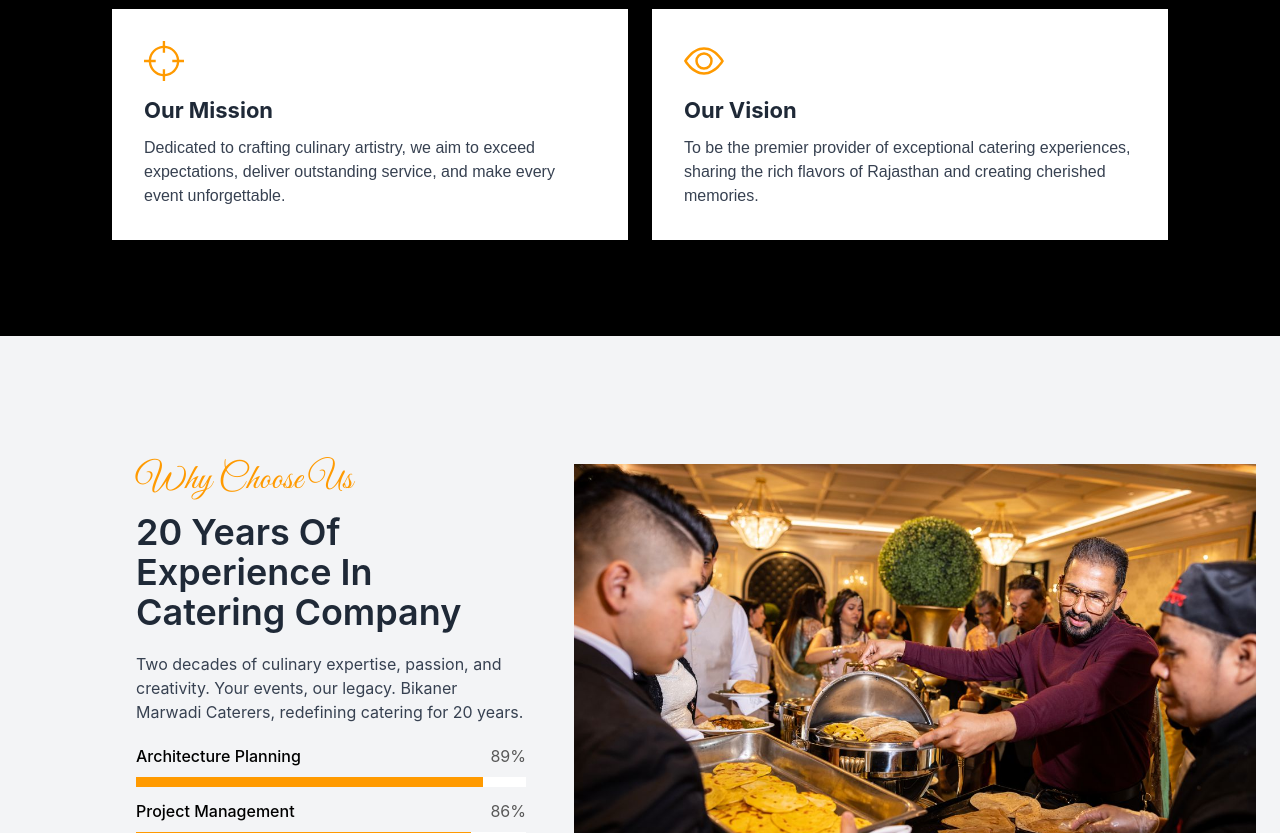
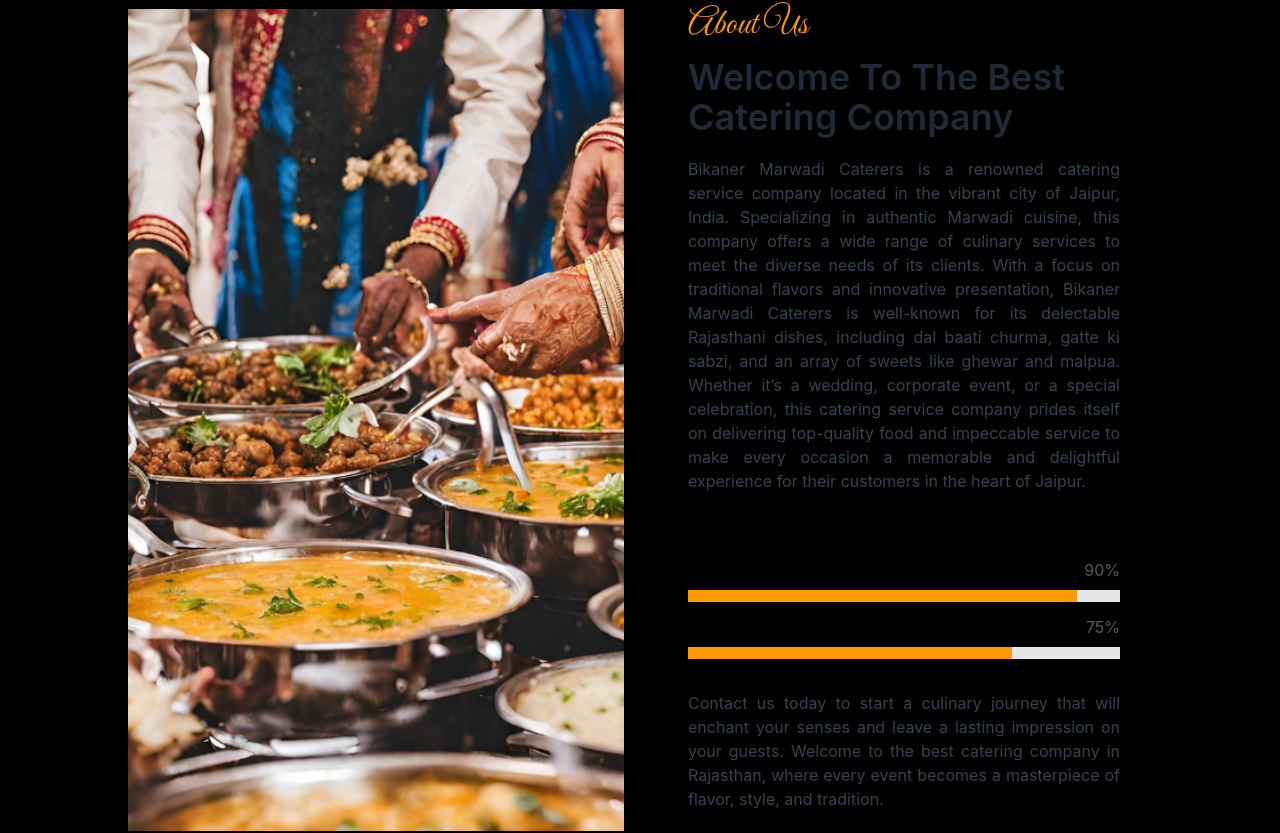
Before and after one commit to mdawlad29/wedding, a Next.js app: page /about in a window 1280 px wide. Shown: the part 647-1480 px from the top of the page. Built offline with nearby package versions, Linux system fonts and the light colour scheme.

Commit message:
About us

```diff
--- a/src/app/about/page.tsx
+++ b/src/app/about/page.tsx
@@ -1,7 +1,8 @@
 "use client";
-import ChooseUs from "@/components/About/ChooseUs";
-import Mission from "@/components/About/Mission";
-import OurTem from "@/components/About/OutTeam";
+import AboutUs from "@/components/aboutUs/AboutUs";
+import ChooseUs from "@/components/aboutUs/ChooseUs";
+import Mission from "@/components/aboutUs/Mission";
+import OurTem from "@/components/aboutUs/OutTeam";
 import Blog from "@/components/Blog";
 import Events from "@/components/Events";
 import React from "react";
@@ -9,6 +10,7 @@
 const AboutPage = () => {
   return (
     <>
+      <AboutUs />
       <Mission />
       <ChooseUs />
       <OurTem />
--- a/src/app/page.tsx
+++ b/src/app/page.tsx
@@ -1,4 +1,4 @@
-import About from "@/components/About";
+import About from "@/components/aboutUs/About";
 import Blog from "@/components/Blog";
 import Events from "@/components/Events";
 import OurWork from "@/components/OurWork";
--- /dev/null
+++ b/src/components/aboutUs/AboutUs/index.tsx
@@ -0,0 +1,130 @@
+import ComponentLayout from "@/components/shared/ComponentLayout";
+import { Col, Flex, Row, Typography } from "antd";
+import Image from "next/image";
+import React, { useEffect, useRef, useState } from "react";
+import { Heading } from "@/components/shared/PageHeading";
+import { motion, useInView } from "framer-motion";
+
+const AboutUs = () => {
+  const ref = useRef(null);
+  const isInView = useInView(ref);
+  const [progress1, setProgress1] = useState(0);
+  const [progress2, setProgress2] = useState(0);
+
+  useEffect(() => {
+    if (isInView) {
+      setProgress1(0);
+      setProgress2(0);
+
+      let count1 = 0;
+      let count2 = 0;
+      const interval1 = setInterval(() => {
+        if (count1 >= 90) {
+          clearInterval(interval1);
+        } else {
+          count1++;
+          setProgress1(count1);
+        }
+      }, 10);
+
+      const interval2 = setInterval(() => {
+        if (count2 >= 75) {
+          clearInterval(interval2);
+        } else {
+          count2++;
+          setProgress2(count2);
+        }
+      }, 10);
+    }
+  }, [isInView]);
+
+  return (
+    <ComponentLayout>
+      <Row gutter={[32, 32]} className="!m-0">
+        <Col xs={24} lg={12}>
+          <Image
+            src={"/assets/images/about/about-us.png"}
+            alt={"about-image"}
+            width={300}
+            height={300}
+            className={"w-full lg:h-full h-[300px] object-cover"}
+          />
+        </Col>
+
+        <Col xs={24} lg={12}>
+          <div className="lg:px-8">
+            <Heading
+              title="about us"
+              subTitle="Welcome To The Best Catering Company"
+            />
+
+            <p className="text-justify text-base leading-[24px] text-gray-700 md:my-5 my-6">
+              Bikaner Marwadi Caterers is a renowned catering service company
+              located in the vibrant city of Jaipur, India. Specializing in
+              authentic Marwadi cuisine, this company offers a wide range of
+              culinary services to meet the diverse needs of its clients. With a
+              focus on traditional flavors and innovative presentation, Bikaner
+              Marwadi Caterers is well-known for its delectable Rajasthani
+              dishes, including dal baati churma, gatte ki sabzi, and an array
+              of sweets like ghewar and malpua. Whether it’s a wedding,
+              corporate event, or a special celebration, this catering service
+              company prides itself on delivering top-quality food and
+              impeccable service to make every occasion a memorable and
+              delightful experience for their customers in the heart of Jaipur.
+            </p>
+
+            <Typography.Text className="text-[20px] font-semibold text-accent leading-[24px] mb-5 block">
+              20 Years Experiences In This Business
+            </Typography.Text>
+
+            <div ref={ref} className="mb-8">
+              {[...Array(2)]?.map((item, index) => (
+                <div key={index} className="mb-3">
+                  <Flex align="center" justify="space-between" className="mb-2">
+                    <Typography.Text className="text-[16px] font-medium !text-accent capitalize">
+                      {index === 0 ? "Quality Food" : "various menus"}
+                    </Typography.Text>
+
+                    <motion.div
+                      className="text-[16px] text-[#585858]"
+                      initial={{ opacity: 0 }}
+                      animate={isInView ? { opacity: 1 } : { opacity: 0 }}
+                      transition={{ duration: 1, delay: 0.3 }}
+                    >
+                      {index === 0 ? progress1 : progress2}%
+                    </motion.div>
+                  </Flex>
+
+                  <div className="relative w-full h-3 bg-gray-200 overflow-hidden">
+                    <motion.div
+                      className="h-full bg-primary"
+                      style={{
+                        width: `${index === 0 ? progress1 : progress2}%`,
+                      }}
+                      initial={{ width: "0%" }}
+                      animate={
+                        isInView
+                          ? { width: index === 0 ? "90%" : "75%" }
+                          : { width: "0%" }
+                      }
+                      transition={{ duration: 1, ease: "easeOut" }}
+                    />
+                  </div>
+                </div>
+              ))}
+            </div>
+
+            <p className="text-justify text-base leading-[24px] text-gray-700 md:my-5 my-6">
+              Contact us today to start a culinary journey that will enchant
+              your senses and leave a lasting impression on your guests. Welcome
+              to the best catering company in Rajasthan, where every event
+              becomes a masterpiece of flavor, style, and tradition.
+            </p>
+          </div>
+        </Col>
+      </Row>
+    </ComponentLayout>
+  );
+};
+
+export default AboutUs;
```
Also changed, not shown: public/assets/images/about/aboutBackground.svg (deleted), src/components/aboutUs/About/index.tsx (renamed from src/components/About/index.tsx), src/components/aboutUs/ChooseUs/index.tsx (renamed from src/components/About/ChooseUs/index.tsx), src/components/aboutUs/Mission/index.tsx (renamed from src/components/About/Mission/index.tsx), src/components/aboutUs/OutTeam/index.tsx (renamed from src/components/About/OutTeam/index.tsx).
